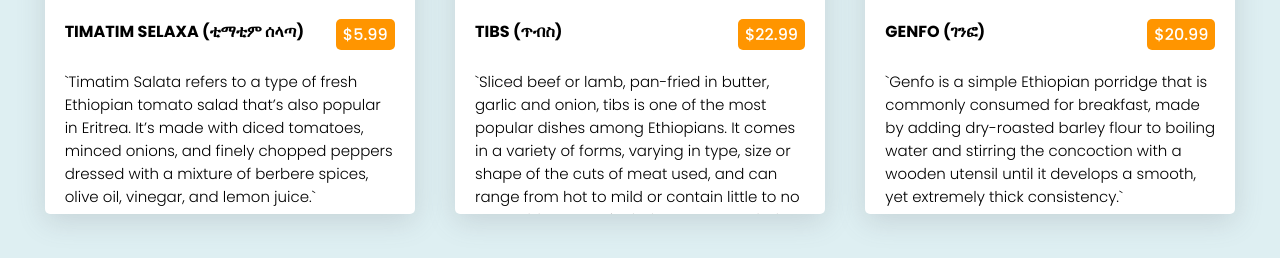
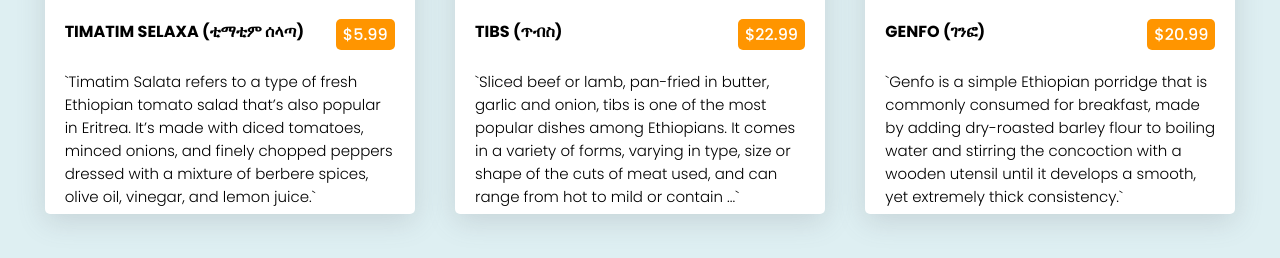
Before and after one commit to mesudamin/evangadi-menu, a React (Vite) app: page / in a window 1280 px wide. Shown: the part 437-695 px from the top of the page. Built offline with nearby package versions, Linux system fonts and the light colour scheme.

Commit message:
remove long text from second com

```diff
--- a/src/Components/MenuS/MenuS.jsx
+++ b/src/Components/MenuS/MenuS.jsx
@@ -12,7 +12,7 @@ export default class MenuS extends Component {
     category= "lunch"
     price=" $22.99"
     img= "https://media.cnn.com/api/v1/images/stellar/prod/190205144959-shekla-tibs.jpg?q=w_1600,h_900,x_0,y_0,c_fill/w_1280"
-    desc=" `Sliced beef or lamb, pan-fried in butter, garlic and onion, tibs is one of the most popular dishes among Ethiopians. It comes in a variety of forms, varying in type, size or shape of the cuts of meat used, and can range from hot to mild or contain little to no vegetables. A particularly recommended variation is shekla tibs, in which the strips of meat arrive at your table roasting atop a clay pot stoked with hot coals – dramatic and delicious.`"
+    desc=" `Sliced beef or lamb, pan-fried in butter, garlic and onion, tibs is one of the most popular dishes among Ethiopians. It comes in a variety of forms, varying in type, size or shape of the cuts of meat used, and can range from hot to mild or contain ...`"
 
 
 
```
